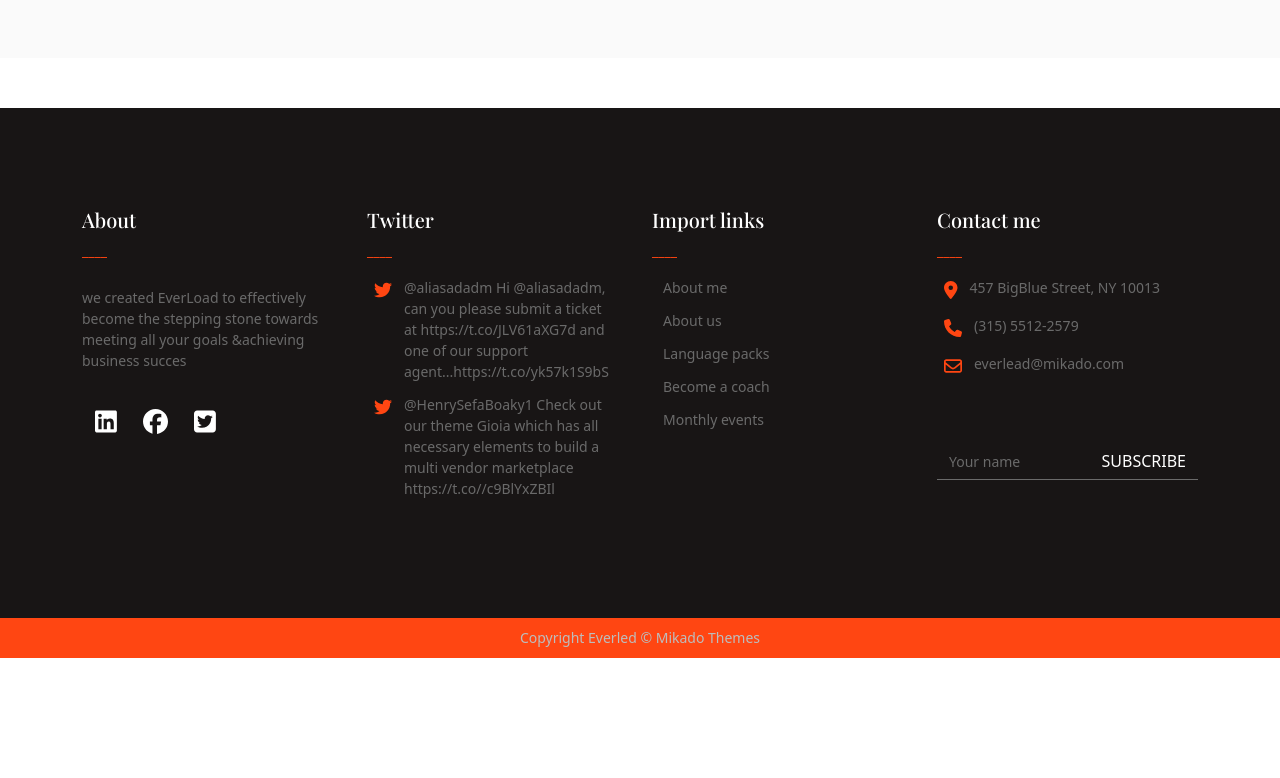
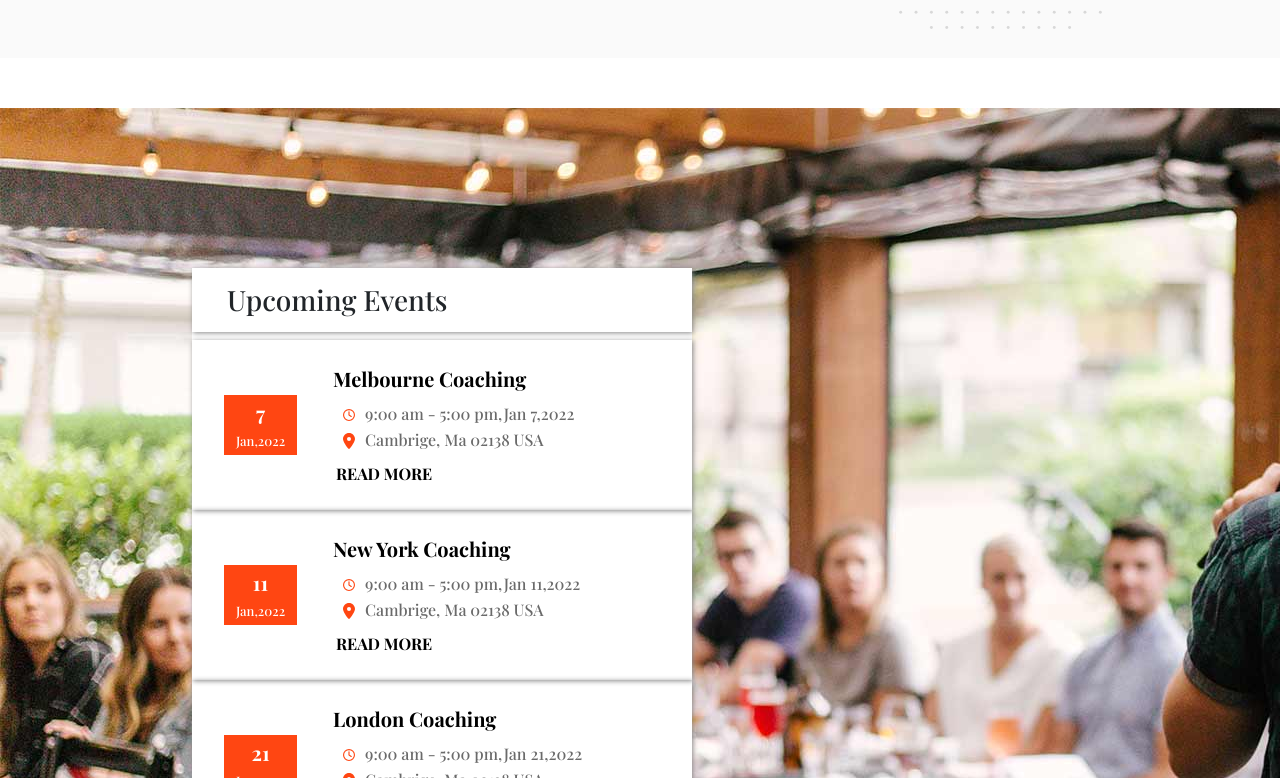
Before and after one commit to MarcoCalabretta1988/proj-html-vuejs, a Vue app: page / in a window 1280 px wide. Shown: the part 1862-2640 px from the top of the page. Before the commit the page ends 2520 px from the top, so only its background shows below. Built offline with nearby package versions, Linux system fonts and the light colour scheme; a web font is replaced by a local one.

Commit message:
Add events and video section

```diff
--- a/src/components/AppMain.vue
+++ b/src/components/AppMain.vue
@@ -1,11 +1,12 @@
 <script>
 import SectionTitle from './App generic/SectionTitle.vue';
 import SpecialtiesCard from './Main components/SpecialtiesCard.vue';
-import { specialtiesOption } from '../data';
+import CalendarCard from './Main components/CalendarCard.vue'
+import { specialtiesOption, events } from '../data';
 export default {
     name: 'AppMain',
-    components: { SectionTitle, SpecialtiesCard },
-    data: () => ({ specialtiesOption })
+    components: { SectionTitle, SpecialtiesCard, CalendarCard },
+    data: () => ({ specialtiesOption, events })
 }
 </script>
 
@@ -60,6 +61,20 @@ export default {
             </div>
         </section>
         <!-- EVENTS SECTION -->
+        <section id="event">
+            <div class="container">
+                <div class="event-calendar">
+                    <h3>Upcoming Events</h3>
+                    <calendar-card v-for="event in events" :key="event.id" :event="event"></calendar-card>
+
+                </div>
+
+            </div>
+        </section>
+        <!-- VIDEO SECTION -->
+        <section id="video">
+            <font-awesome-icon icon="fa-solid fa-play" class="video-icon" />
+        </section>
     </main>
 </template>
 
@@ -68,14 +83,16 @@ export default {
 
 main {
     min-height: 100vh;
+    padding-top: 500px;
 }
 
 // SPECIALTIES LAYOUT
 #specialties {
     position: absolute;
-    bottom: 55%;
+    top: -4%;
     left: 5%;
     right: 5%;
+    z-index: 1;
     background-color: $white;
 
     .specialties-title {
@@ -90,7 +107,6 @@ main {
     background-position: 95% 80%;
     background-repeat: no-repeat;
     background-color: $greywhite;
-    padding-top: 500px;
     margin-bottom: 50px;
 
     figure {
@@ -109,6 +125,11 @@ main {
                 font-size: 30px;
                 color: $white;
                 cursor: pointer;
+
+                &:hover {
+                    color: $black;
+                    background-color: $white;
+                }
             }
         }
 
@@ -119,10 +140,10 @@ main {
     }
 
     .blog-article-text {
-        height: 300px;
+        height: 350px;
         width: 700px;
         position: absolute;
-        top: 15%;
+        top: 18%;
         left: 40%;
         padding: 50px;
         background-color: $white;
@@ -155,7 +176,55 @@ main {
             a {
                 color: $orange;
                 font-size: 25px;
+
+                &:hover {
+                    color: $black;
+                }
             }
+        }
+
+    }
+}
+
+//SECTION EVENT
+#event {
+    background-image: url(../assets/img/h1-img-09.jpg);
+    min-height: 100vh;
+    position: relative;
+
+    .event-calendar {
+        background-color: $white;
+        width: 500px;
+        position: absolute;
+        left: 15%;
+        top: 20%;
+
+        h3 {
+            padding: 15px 35px;
+            box-shadow: 1px 1px 5px #888888;
+            font-family: 'Playfair Display', serif;
+        }
+
+    }
+}
+
+//SECTION VIDEO
+#video {
+    height: 100vh;
+    background-image: url(../assets/img/h1-img-04.jpg);
+    background-repeat: no-repeat;
+    background-size: cover;
+    display: flex;
+    justify-content: center;
+    align-items: center;
+
+    .video-icon {
+        color: $white;
+        font-size: 50px;
+        cursor: pointer;
+
+        &:hover {
+            color: $orange;
         }
     }
 }
--- /dev/null
+++ b/src/components/Main components/CalendarCard.vue
@@ -0,0 +1,92 @@
+<script>
+export default {
+    name: 'CalendarCard',
+    props: {
+        event: Object,
+    }
+}
+</script>
+
+<template>
+    <div class="calendar-card py-4">
+        <div class="row d-flex align-items-center">
+            <!-- EVIDENCE DATE SQUARE -->
+            <div class="col-3 px-4">
+                <div class="evidence-date text-center">
+                    <div class="fs-5 fw-bold">{{ event.day }}</div>
+                    <span>{{ event.month }},{{ event.year }}</span>
+                </div>
+            </div>
+            <div class="col">
+                <!-- DATE INFO -->
+                <div class="date-info">
+                    <h5>{{ event.location }} Coaching</h5>
+                    <div class="my-2">
+                        <div class="d-flex">
+                            <font-awesome-icon icon="fa-regular fa-clock" class="icon" />
+                            <span>{{ event.start }} - {{ event.end }},{{ event.month }} {{ event.day }},{{
+                                event.year
+                            }}</span>
+                        </div>
+                        <div class="d-flex">
+                            <font-awesome-icon icon="fa-solid fa-location-dot" class="icon " />
+                            <span>{{ event.adress }}</span>
+                        </div>
+                    </div>
+                    <a href="#">READ MORE</a>
+                </div>
+            </div>
+        </div>
+    </div>
+</template>
+
+<style lang="scss" scoped>
+@use '../../assets/scss/partials/variables' as *;
+
+.calendar-card {
+    padding: 20px;
+    box-shadow: 1px 1px 5px #888888;
+    font-family: 'Playfair Display', serif;
+
+    //DATE INFO LAYOUT
+    .date-info {
+        color: $grey;
+        font-weight: 100;
+
+        h5 {
+            font-weight: 700;
+            padding: 3px 0;
+            color: $black;
+        }
+
+        .icon {
+            color: $orange ;
+            font-weight: 100;
+            padding: 5px 10px;
+            width: 12px;
+        }
+
+        a {
+            font-weight: bold;
+        }
+    }
+
+    //EVIDENCE DATE SQUARE
+    .evidence-date {
+        min-height: 50px;
+        min-width: 50px;
+        background-color: $orange;
+        color: $white;
+        padding: 3px 0;
+        font-family: 'Playfair Display', serif;
+
+        span {
+            font-size: 13px;
+            font-weight: 100;
+        }
+    }
+
+
+
+}
+</style>
--- a/src/data/index.js
+++ b/src/data/index.js
@@ -101,6 +101,39 @@ const footerData = [
     },
 ]
 
+const events = [
+    {
+        id: 1,
+        day: 7,
+        month: 'Jan',
+        year: 2022,
+        location: 'Melbourne',
+        adress: 'Cambrige, Ma 02138 USA',
+        start: '9:00 am',
+        end: '5:00 pm'
+    },
+    {
+        id: 2,
+        day: 11,
+        month: 'Jan',
+        year: 2022,
+        location: 'New York',
+        adress: 'Cambrige, Ma 02138 USA',
+        start: '9:00 am',
+        end: '5:00 pm'
+    },
+    {
+        id: 3,
+        day: 21,
+        month: 'Jan',
+        year: 2022,
+        location: 'London',
+        adress: 'Cambrige, Ma 02138 USA',
+        start: '9:00 am',
+        end: '5:00 pm'
+    },
+]
 
 
-export { mainNavLinks, footerData, specialtiesOption }
+
+export { mainNavLinks, footerData, specialtiesOption, events }
--- a/src/main.js
+++ b/src/main.js
@@ -4,11 +4,11 @@ import 'bootstrap/dist/css/bootstrap.min.css';
 //Import FontAwsome
 import { library } from '@fortawesome/fontawesome-svg-core'
 import { FontAwesomeIcon } from '@fortawesome/vue-fontawesome'
-import { faMagnifyingGlass, faBars, faPhone, faLocationDot } from '@fortawesome/free-solid-svg-icons'
-import { faEnvelope } from '@fortawesome/free-regular-svg-icons'
+import { faMagnifyingGlass, faBars, faPhone, faLocationDot, faPlay } from '@fortawesome/free-solid-svg-icons'
+import { faEnvelope, faClock } from '@fortawesome/free-regular-svg-icons'
 import { faTwitter, faLinkedin, faFacebook, faSquareTwitter } from '@fortawesome/free-brands-svg-icons'
 
-library.add(faMagnifyingGlass, faBars, faEnvelope, faPhone, faLocationDot, faTwitter, faLinkedin, faFacebook, faSquareTwitter)
+library.add(faMagnifyingGlass, faPlay, faClock, faBars, faEnvelope, faPhone, faLocationDot, faTwitter, faLinkedin, faFacebook, faSquareTwitter)
 
 import App from './App.vue'
 
```
